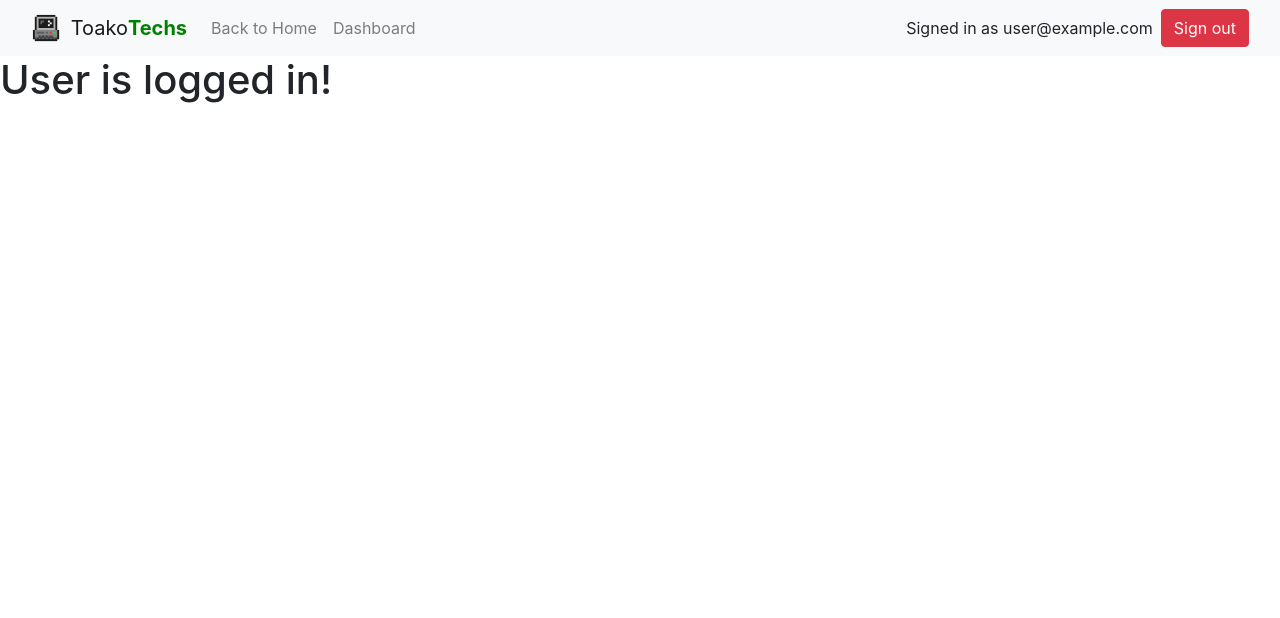
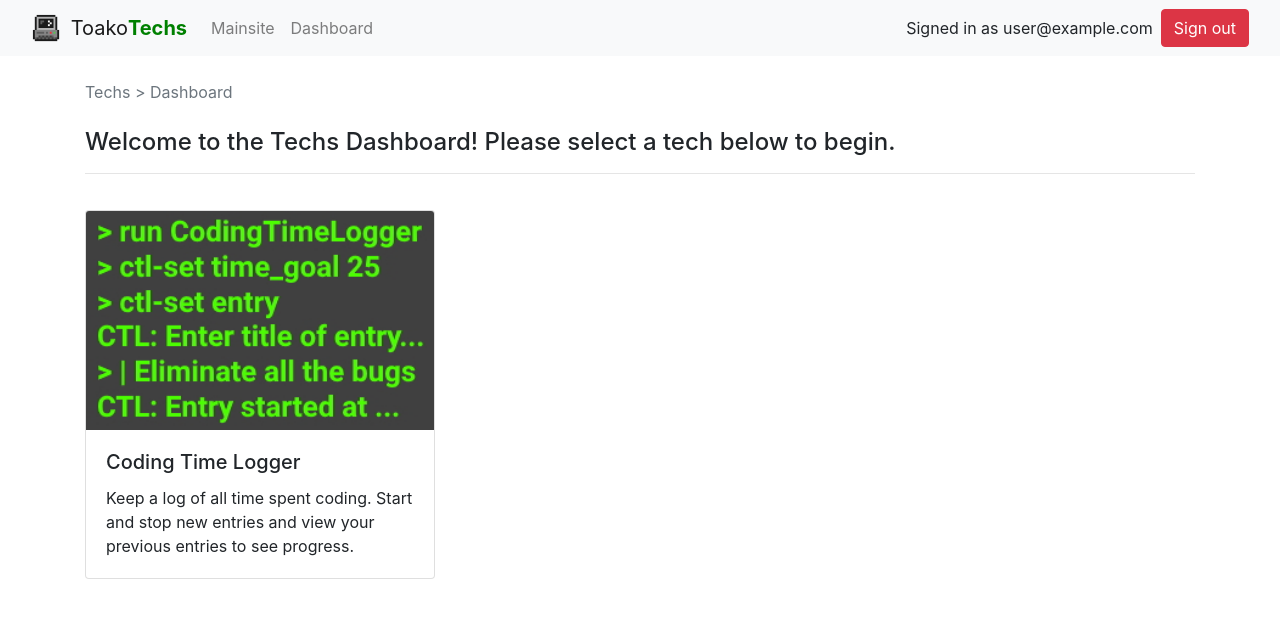
Before and after one commit to toako/toakotech, a Next.js app: page /techs/dashboard in a window 1280 px wide. Shown: the top 618 px of the page. Built offline with nearby package versions, Linux system fonts and the light colour scheme; no server answers; sample sign-in values are in the browser's storage.

Commit message:
Improved dashboard page and added page for coding time logger

```diff
--- a/components/index/Navigation.js
+++ b/components/index/Navigation.js
@@ -26,9 +26,10 @@ export default function Navigation () {
                     <Nav.Link className="nav-btn" href="#s1">Portfolio</Nav.Link>
                     <Nav.Link className="nav-btn" href="#s2">Projects</Nav.Link>
                     <Nav.Link className="nav-btn" href="#s3">Contact</Nav.Link>
+                    <Nav.Link className="nav-btn" href="https://www.github.com/toako">GitHub</Nav.Link>
                 </Nav>
                 <Nav>
-                    <Nav.Link className="nav-btn" href="https://www.github.com/toako">GitHub</Nav.Link>
+                    <Nav.Link className="nav-btn" href="/techs/login">Techs</Nav.Link>
                 </Nav>
             </Navbar.Collapse>
             </Container>
--- a/components/techs/core/Navigation.js
+++ b/components/techs/core/Navigation.js
@@ -18,7 +18,7 @@ export default function Navigation() {
                         className="mr-auto my-2 my-lg-0"
                         style={{ maxHeight: '100px' }}
                         navbarScroll>
-                        <Nav.Link href="/">Back to Home</Nav.Link>
+                        <Nav.Link href="/">Mainsite</Nav.Link>
                         <Nav.Link href="/techs/dashboard">Dashboard</Nav.Link>
                     </Nav>
                     <ButtonLogin/>
--- /dev/null
+++ b/components/techs/core/TechsHeader.js
@@ -0,0 +1,20 @@
+import React from "react";
+import { Row, Col, Container } from "react-bootstrap";
+
+export default function TechsHeader (props) {
+    return (
+        <Container>
+            <Row className="mt-4 mb-2">
+                <Col>
+                    <p className="text-secondary">Techs {">"} {props.page}</p>
+                </Col>
+            </Row>
+            <Row>
+                <Col>
+                    <h4>{props.title}</h4>
+                    <hr/>
+                </Col>
+            </Row>
+        </Container>
+    );
+}
--- /dev/null
+++ b/components/techs/core/dashboard/TechsCard.js
@@ -0,0 +1,26 @@
+import React from "react";
+import { useRouter } from "next/router";
+import { Card } from "react-bootstrap";
+
+export default function TechsCard(props) {
+
+    let styleCard={
+        cursor: "pointer",
+        margin: "20px auto"
+    };
+
+    const router = useRouter();
+
+    function handleClick () {
+        router.push(props.route);
+    }
+    return (
+        <Card style={styleCard} onClick={handleClick}>
+            <Card.Img variant="top" src={props.image} />
+            <Card.Body>
+                <Card.Title>{props.title}</Card.Title>
+                <Card.Text>{props.desc}</Card.Text>
+            </Card.Body>
+        </Card>
+    );
+}
--- a/pages/techs/dashboard.js
+++ b/pages/techs/dashboard.js
@@ -1,6 +1,10 @@
 import React from "react";
 import { getSession } from "next-auth/react";
+import { Col, Container, Row } from "react-bootstrap";
+
 import Navigation from "../../components/techs/core/Navigation";
+import TechsCard from "../../components/techs/core/dashboard/TechsCard";
+import TechsHeader from "../../components/techs/core/TechsHeader";
 
 class Dashboard extends React.Component {
     constructor (props) {
@@ -11,7 +15,19 @@ class Dashboard extends React.Component {
     render () {
         return (<div>
             <Navigation/>
-            <h1>User is logged in!</h1>
+            <TechsHeader page="Dashboard" title="Welcome to the Techs Dashboard! Please select a tech below to begin."/>
+            <Container>
+                <Row>
+                    <Col sm={4}>
+                        <TechsCard
+                            route="/techs/codingtimelogger"
+                            image="/res/techs/dashboard/codingtimelogger.jpg"
+                            title="Coding Time Logger"
+                            desc="Keep a log of all time spent coding. Start and stop new entries and view your previous entries to see progress."
+                        />
+                    </Col>
+                </Row>
+            </Container>
         </div>);
     }
 }
```
Also changed, not shown: models/CodingTimeLog.js (added, +14 -0 lines), pages/techs/codingtimelogger.js (added, +27 -0 lines), public/res/techs/dashboard/codingtimelogger.jpg (added).
